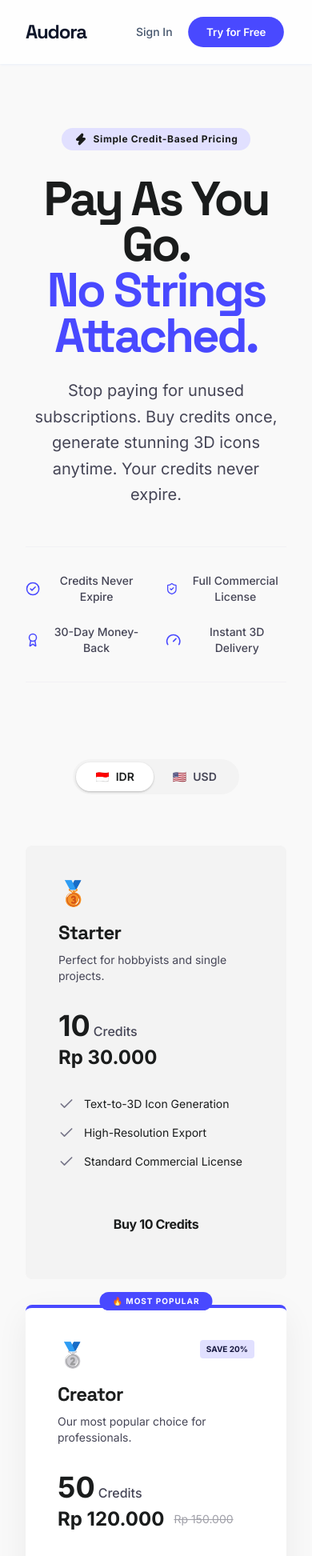
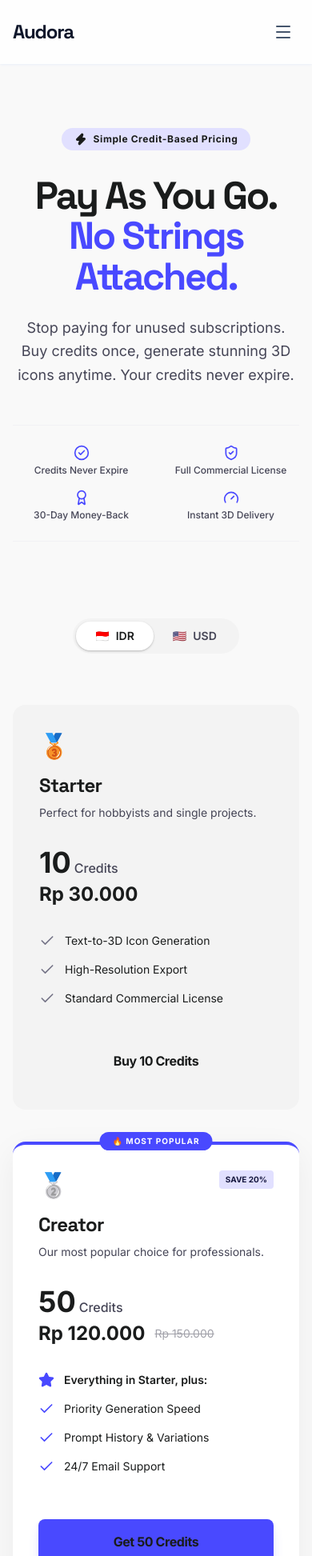
Before and after one commit to moozzki/audora-website, a Next.js app: page /pricing in a window 390 px wide. Shown: the top 1945 px of the page at 80% size. Built offline with nearby package versions, Linux system fonts and the light colour scheme.

Commit message:
fix: fixed navbar and pricing table component to support mobile responsive

```diff
--- a/components/landing/navbar.tsx
+++ b/components/landing/navbar.tsx
@@ -1,16 +1,30 @@
 "use client";
 
+import { useState, useEffect } from "react";
 import Link from "next/link";
-import { motion } from "framer-motion";
+import { motion, AnimatePresence } from "framer-motion";
+import { Menu, X } from "lucide-react";
 
 export function Navbar() {
+  const [isMobileMenuOpen, setIsMobileMenuOpen] = useState(false);
+
+  // Prevent scrolling when mobile menu is open
+  useEffect(() => {
+    if (isMobileMenuOpen) {
+      document.body.style.overflow = "hidden";
+    } else {
+      document.body.style.overflow = "unset";
+    }
+  }, [isMobileMenuOpen]);
+
   return (
+    <>
       <motion.header
         initial={{ y: -20, opacity: 0 }}
         animate={{ y: 0, opacity: 1 }}
         className="fixed top-0 w-full z-50 bg-white/80 dark:bg-slate-900/80 backdrop-blur-xl shadow-sm shadow-blue-500/5"
       >
-      <nav className="flex justify-between items-center h-20 px-8 max-w-7xl mx-auto">
+        <nav className="flex justify-between items-center h-20 px-4 sm:px-6 lg:px-8 max-w-7xl mx-auto w-full">
           <div className="flex items-center gap-12">
             <Link href="/" className="text-2xl font-bold tracking-tighter text-slate-900 dark:text-white font-heading">
               Audora
@@ -27,7 +41,8 @@ export function Navbar() {
               </Link>
             </div>
           </div>
-        <div className="flex items-center gap-4">
+
+          <div className="hidden md:flex items-center gap-4">
             <Link href="/sign-in" className="text-slate-600 dark:text-slate-400 text-sm font-medium hover:opacity-80 transition-all duration-300">
               Sign In
             </Link>
@@ -35,7 +50,45 @@ export function Navbar() {
               Try for Free
             </button>
           </div>
+
+          <button
+            className="md:hidden p-2 text-slate-600 dark:text-slate-400 transition-colors"
+            onClick={() => setIsMobileMenuOpen(!isMobileMenuOpen)}
+            aria-label="Toggle mobile menu"
+          >
+            {isMobileMenuOpen ? <X className="w-6 h-6" /> : <Menu className="w-6 h-6" />}
+          </button>
         </nav>
       </motion.header>
+
+      {/* Mobile Menu */}
+      <AnimatePresence>
+        {isMobileMenuOpen && (
+          <motion.div
+            initial={{ opacity: 0, y: -20, filter: "blur(10px)" }}
+            animate={{ opacity: 1, y: 0, filter: "blur(0px)" }}
+            exit={{ opacity: 0, y: -20, filter: "blur(10px)" }}
+            transition={{ duration: 0.2 }}
+            className="fixed inset-0 top-20 z-40 bg-white dark:bg-slate-900 md:hidden overflow-y-auto"
+          >
+            <div className="flex flex-col p-6 space-y-6">
+              <nav className="flex flex-col space-y-4 font-heading font-medium text-xl text-slate-900 dark:text-white">
+                <Link href="/pricing" onClick={() => setIsMobileMenuOpen(false)} className="hover:text-primary transition-colors">Pricing</Link>
+                <Link href="/about" onClick={() => setIsMobileMenuOpen(false)} className="hover:text-primary transition-colors">About</Link>
+                <Link href="/blogs" onClick={() => setIsMobileMenuOpen(false)} className="hover:text-primary transition-colors">Blogs</Link>
+              </nav>
+              <div className="flex flex-col space-y-4 pt-8 border-t border-slate-100 dark:border-slate-800">
+                <Link href="/sign-in" onClick={() => setIsMobileMenuOpen(false)} className="text-slate-600 dark:text-slate-400 font-medium text-center hover:text-slate-900 transition-colors py-2">
+                  Sign In
+                </Link>
+                <button className="bg-primary hover:bg-primary-container text-white w-full py-4 rounded-full font-semibold shadow-lg shadow-primary/20">
+                  Try for Free
+                </button>
+              </div>
+            </div>
+          </motion.div>
+        )}
+      </AnimatePresence>
+    </>
   );
 }
--- a/components/landing/pricing-table.tsx
+++ b/components/landing/pricing-table.tsx
@@ -8,7 +8,7 @@ export function PricingTable() {
   const [currency, setCurrency] = useState<"IDR" | "USD">("IDR");
 
   return (
-    <div className="max-w-[1440px] mx-auto px-8 w-full">
+    <div className="max-w-[1440px] mx-auto px-4 sm:px-6 lg:px-8 w-full">
       {/* Hero Section */}
       <section className="text-center mb-24 max-w-4xl mx-auto">
         <motion.div
@@ -24,7 +24,7 @@ export function PricingTable() {
           initial={{ opacity: 0, y: 20 }}
           animate={{ opacity: 1, y: 0 }}
           transition={{ delay: 0.1 }}
-          className="font-headline font-bold text-6xl md:text-7xl tracking-tighter text-on-surface mb-6 leading-[0.95]"
+          className="font-headline font-bold text-5xl md:text-6xl lg:text-7xl tracking-tighter text-on-surface mb-6 leading-[1.05] md:leading-[0.95]"
         >
           Pay As You Go.<br />
           <span className="text-primary-container">No Strings Attached.</span>
@@ -34,7 +34,7 @@ export function PricingTable() {
           initial={{ opacity: 0, y: 20 }}
           animate={{ opacity: 1, y: 0 }}
           transition={{ delay: 0.2 }}
-          className="text-on-surface-variant text-xl md:text-2xl max-w-2xl mx-auto mb-12 leading-relaxed"
+          className="text-on-surface-variant text-lg md:text-xl lg:text-2xl max-w-2xl mx-auto mb-12 leading-relaxed"
         >
           Stop paying for unused subscriptions. Buy credits once, generate stunning 3D icons anytime. Your credits never expire.
         </motion.p>
@@ -44,7 +44,7 @@ export function PricingTable() {
           initial={{ opacity: 0 }}
           animate={{ opacity: 1 }}
           transition={{ delay: 0.3 }}
-          className="grid grid-cols-2 md:grid-cols-4 gap-6 py-8 border-y border-outline-variant/15"
+          className="grid grid-cols-2 md:grid-cols-4 gap-4 md:gap-6 py-6 md:py-8 border-y border-outline-variant/15"
         >
           {[
             { icon: CheckCircle2, text: "Credits Never Expire" },
@@ -52,8 +52,8 @@ export function PricingTable() {
             { icon: Award, text: "30-Day Money-Back" },
             { icon: Gauge, text: "Instant 3D Delivery" },
           ].map((item, i) => (
-            <div key={i} className="flex items-center justify-center gap-2 text-sm font-medium text-on-surface-variant">
-              <item.icon className="w-5 h-5 text-primary" />
+            <div key={i} className="flex flex-col sm:flex-row items-center justify-center gap-1 sm:gap-2 text-xs sm:text-sm font-medium text-on-surface-variant text-center">
+              <item.icon className="w-5 h-5 text-primary shrink-0" />
               {item.text}
             </div>
           ))}
@@ -92,14 +92,14 @@ export function PricingTable() {
       </motion.div>
 
       {/* Pricing Cards */}
-      <section className="grid grid-cols-1 lg:grid-cols-3 gap-8 items-end mb-24">
+      <section className="grid grid-cols-1 md:grid-cols-2 lg:grid-cols-3 gap-6 lg:gap-8 items-stretch lg:items-end mb-24 cursor-default">
         {/* Starter */}
         <motion.div
           initial={{ opacity: 0, y: 30 }}
           whileInView={{ opacity: 1, y: 0 }}
           viewport={{ once: true }}
           transition={{ delay: 0.2 }}
-          className="p-10 rounded-xl bg-surface-container-low flex flex-col h-full border border-transparent hover:bg-surface-container-high transition-colors group"
+          className="p-8 lg:p-10 rounded-2xl bg-surface-container-low flex flex-col h-full border border-transparent hover:bg-surface-container-high transition-colors group"
         >
           <div className="mb-8">
             <span className="text-3xl mb-4 block">🥉</span>
@@ -134,9 +134,9 @@ export function PricingTable() {
           whileInView={{ opacity: 1, y: 0 }}
           viewport={{ once: true }}
           transition={{ delay: 0.3 }}
-          className="p-10 rounded-xl bg-surface-container-lowest shadow-[0_12px_40px_rgba(26,28,28,0.06)] flex flex-col h-full relative border-t-4 border-primary-container z-10 lg:scale-105"
+          className="p-8 lg:p-10 rounded-2xl bg-surface-container-lowest shadow-[0_12px_40px_rgba(26,28,28,0.06)] flex flex-col h-full relative mt-4 md:mt-0 border-t-4 border-primary-container z-10 lg:scale-105"
         >
-          <div className="absolute -top-5 left-1/2 -translate-x-1/2 bg-primary-container text-white px-4 py-1 rounded-full text-[10px] font-bold tracking-widest uppercase">
+          <div className="absolute -top-4 left-1/2 -translate-x-1/2 bg-primary-container text-white px-4 py-1 rounded-full text-[10px] font-bold tracking-widest uppercase">
             🔥 MOST POPULAR
           </div>
           <div className="mb-8">
@@ -180,7 +180,7 @@ export function PricingTable() {
           whileInView={{ opacity: 1, y: 0 }}
           viewport={{ once: true }}
           transition={{ delay: 0.4 }}
-          className="p-10 rounded-xl bg-surface-container-low flex flex-col h-full border border-transparent hover:bg-surface-container-high transition-colors group"
+          className="p-8 lg:p-10 rounded-2xl bg-surface-container-low flex flex-col h-full border border-transparent hover:bg-surface-container-high transition-colors group md:col-span-2 lg:col-span-1"
         >
           <div className="mb-8">
             <div className="flex justify-between items-start">
@@ -229,7 +229,7 @@ export function PricingTable() {
             <p className="text-sm font-bold text-on-surface tracking-tight">Accepted Payment Methods</p>
             <p className="text-xs text-on-surface-variant">🔒 Secure checkout powered by Midtrans/Polar.</p>
           </div>
-          <div className="flex flex-wrap items-center justify-center gap-6 opacity-60 hover:opacity-100 transition-opacity">
+          <div className="flex flex-wrap items-center justify-center md:justify-end gap-4 md:gap-6 opacity-60 hover:opacity-100 transition-opacity">
             {["QRIS", "BCA", "MANDIRI", "GOPAY", "OVO"].map(method => (
               <div key={method} className="text-xs font-black italic text-on-surface-variant tracking-tighter">{method}</div>
             ))}
@@ -269,10 +269,10 @@ export function PricingTable() {
       </section>
 
       {/* FAQ Section */}
-      <section className="max-w-3xl mx-auto mb-20">
+      <section className="max-w-3xl mx-auto mb-20 px-4 md:px-0">
         <motion.h2
           initial={{ opacity: 0, y: 20 }} whileInView={{ opacity: 1, y: 0 }} viewport={{ once: true }}
-          className="font-headline font-bold text-4xl mb-12 text-center"
+          className="font-headline font-bold text-3xl md:text-4xl mb-8 md:mb-12 text-center"
         >
           Frequently Asked Questions
         </motion.h2>
```
Also changed, not shown: components/landing/showcase.tsx (+18 -18 lines). Lines whose indentation alone changed are shown as unchanged.
